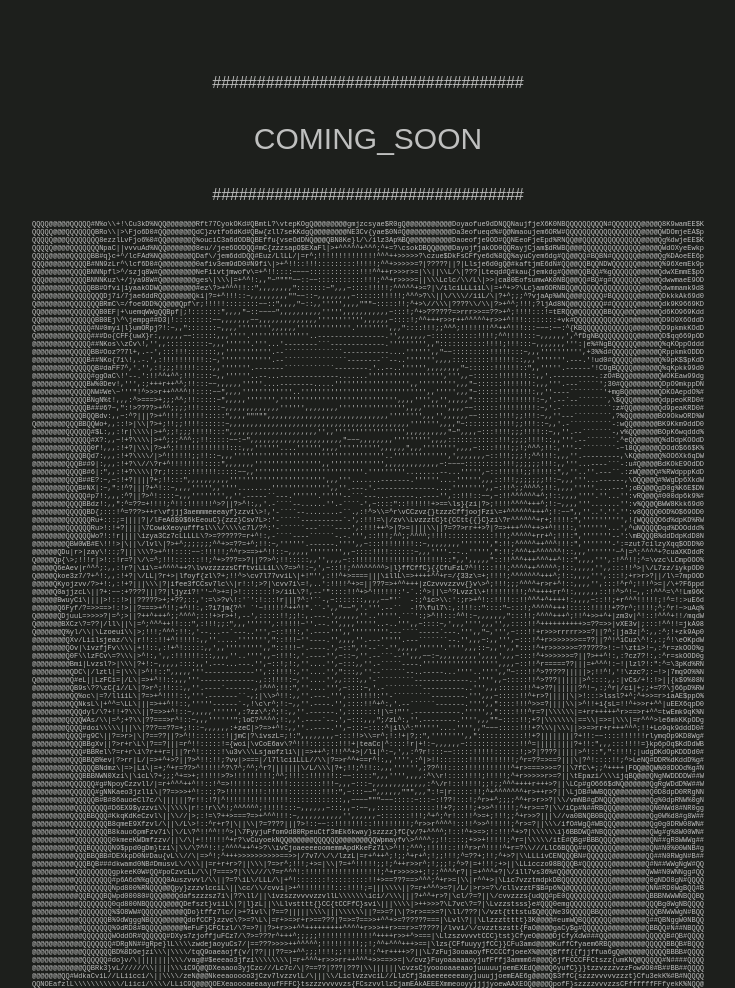
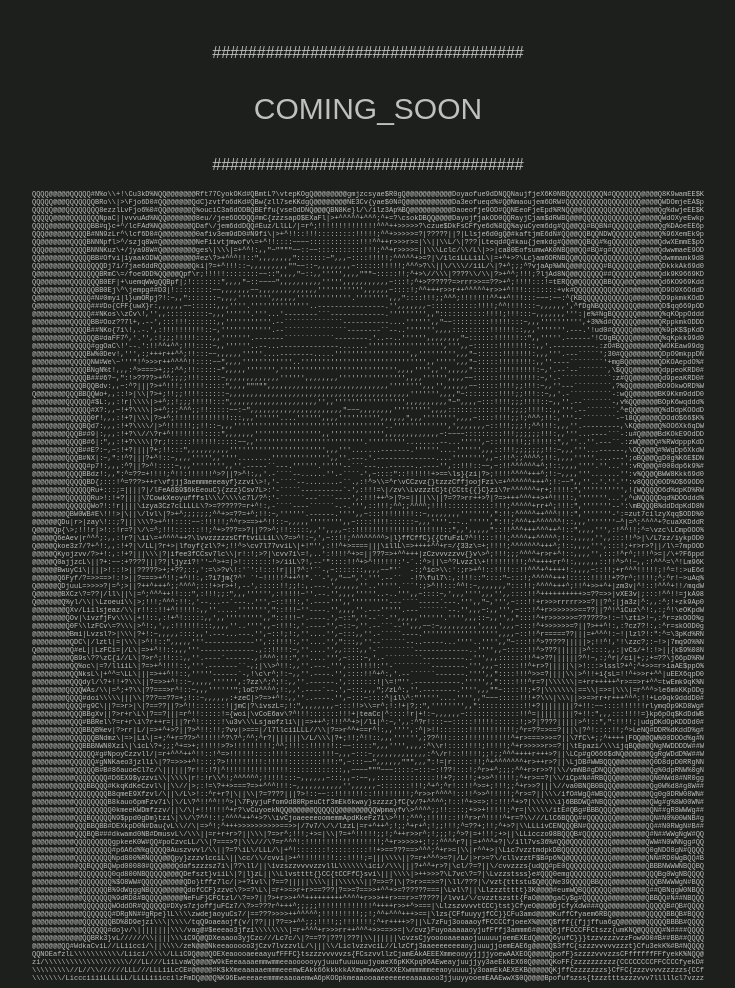
Before and after one commit to RealDarkInfo/main, a plain HTML site: page coming_soon.html in a window 1280 px wide. Shown: the top 988 px of the page, without its empty margins (272-1007 px from the left). Drawn offline with Linux system fonts and the light colour scheme.

Commit message:
Update coming_soon.html

```diff
--- a/coming_soon.html
+++ b/coming_soon.html
@@ -8,7 +8,7 @@
 
 <body>
 <center>
-<div style="height:50px;"></div>
+<div style="height:20px;"></div>
 
 <p>###################################</p>
 <p style="font-size:30px;">COMING_SOON</p>
```
